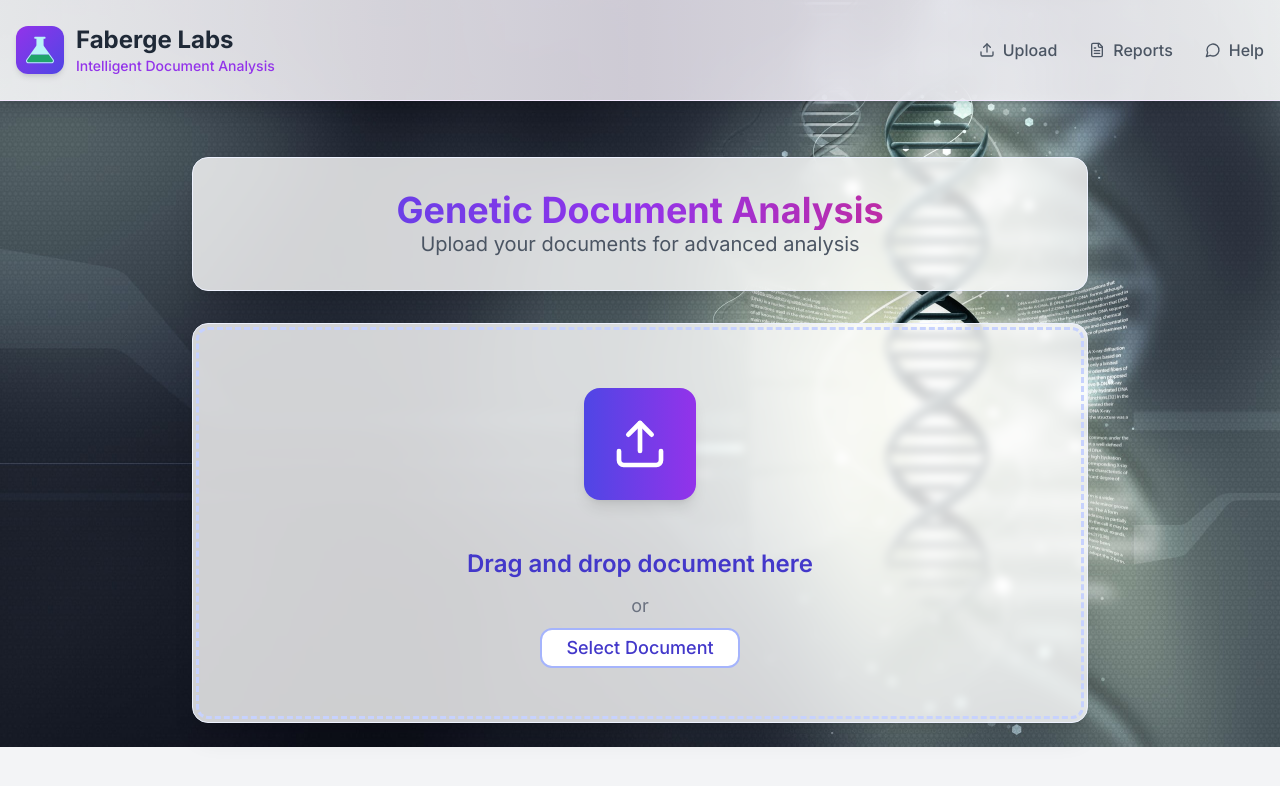
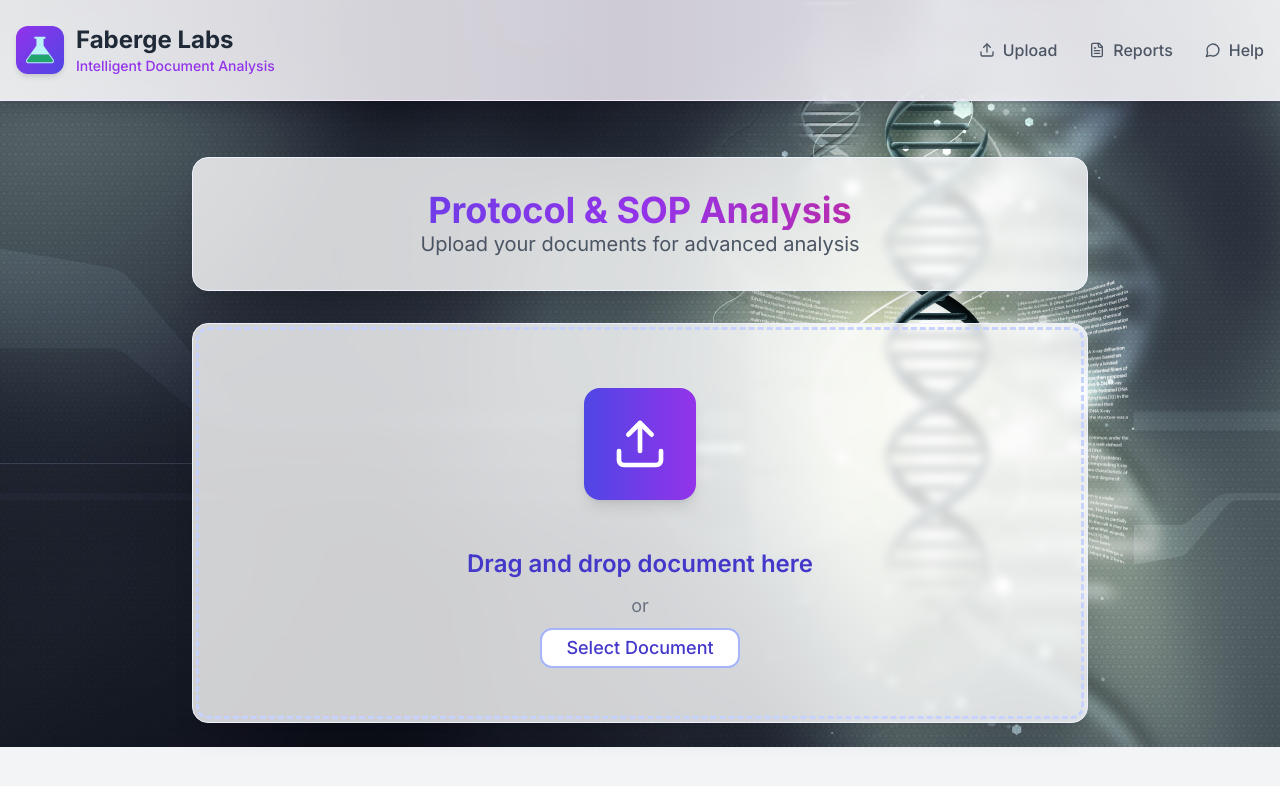
Before and after one commit to Dias-Madyshev/Fabergelabs, a Next.js app: page / in a window 1280 px wide. Shown: the top 786 px of the page. Built offline with nearby package versions, Linux system fonts and the light colour scheme.

Commit message:
header add h2

```diff
--- a/src/app/components/file-upload.tsx
+++ b/src/app/components/file-upload.tsx
@@ -42,7 +42,7 @@ export function FileUpload({ onFileUpload, isProcessing }: FileUploadProps) {
       <div className="relative text-center space-y-3 p-8 rounded-2xl bg-white/80 backdrop-blur-sm shadow-xl border border-indigo-50">
         <div className="relative z-10">
           <h2 className="text-3xl md:text-4xl font-bold bg-gradient-to-r from-indigo-600 via-purple-600 to-pink-600 bg-clip-text text-transparent">
-            Genetic Document Analysis
+            Protocol & SOP Analysis
           </h2>
           <p className="text-lg md:text-xl text-gray-600">
             Upload your documents for advanced analysis
```
